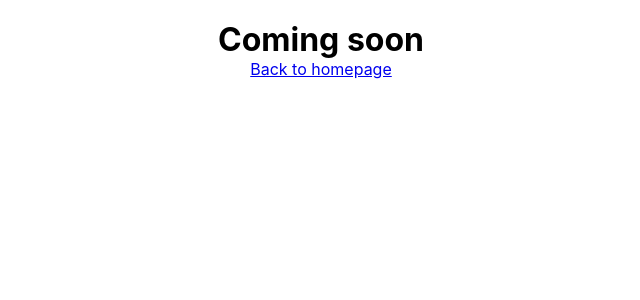
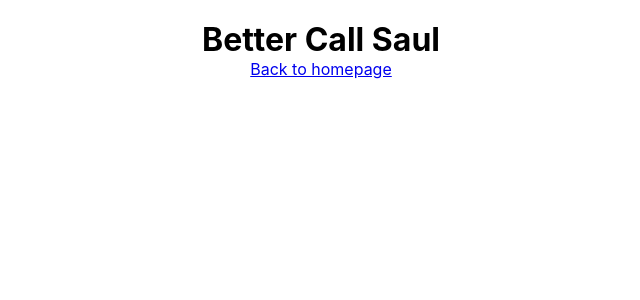
Before and after one commit to ClarissaWaldron/kodflix, a React (Create React App) app: page /bettercallsaul in a window 1280 px wide. Shown: the top 300 px of the page, without its empty margins (319-959 px from the left). Built offline with nearby package versions, Linux system fonts and the light colour scheme.

Commit message:
Task 14: pull request (#1)
* task14 pull request

* task14 pull request updates

```diff
--- a/src/App.js
+++ b/src/App.js
@@ -2,7 +2,7 @@
 import { BrowserRouter as Router, Route } from 'react-router-dom'
 import Gallery from './Gallery'
 import './App.css';
-import Tvshowinfo from './Tvshowinfo';
+import tvShowInfo from './tvShowInfoId';
 
 
 export default function App() {
@@ -11,7 +11,7 @@
     <div className="App">
       <br />
       <Route exact path ='/' component={Gallery} />
-      <Route path ='/:Tvshowinfo' component={Tvshowinfo} />
+      <Route path ='/:tvShowInfoId' component={tvShowInfo} />
     </div>
     </Router>
   );
--- a/src/Gallery.js
+++ b/src/Gallery.js
@@ -1,6 +1,6 @@
 import React from 'react';
-import getImproveTvShowInfo from './Improvetvshowinfo';
-import Tvshow from './Tvshow';
+import getImproveTvShowInfo from './improveTvShowInfo';
+import Tvshow from './tvShow';
 
 
 
--- a/src/Tvshow.js
+++ b/src/Tvshow.js
@@ -1,7 +1,7 @@
 import React from 'react';
 import {Link} from 'react-router-dom';
 
-export default function Tvshow (props) {
+export default function tvShow (props) {
     return (
           <Link to={`/` + props.id} className='item'>
              <img src={props.image} alt={props.name}/>
--- a/src/Tvshowinfo.js
+++ /dev/null
@@ -1,29 +0,0 @@
-import React from 'react';
-import { Link } from 'react-router-dom'
-
-export default class Tvshowinfo extends React.Component {
-
-    constructor () {
-        super();
-        this.state = {
-            welcomeMessage: 'Here are some details about the show.'
-        };
-    }
-
-    componentDidMount() {
-        setTimeout(() => {
-            this.setState ({
-                welcomeMessage: 'Coming soon'
-            });
-        }, 3000);
-    }
-
-    render () {
-        return (
-            <div>
-            <h1> {this.state.welcomeMessage}</h1>
-            <Link to='/'>Back to homepage</Link>
-        </div>
-    );
-    }
-}
--- /dev/null
+++ b/src/tvShowInfoId.js
@@ -0,0 +1,36 @@
+import React from 'react';
+import { Link } from 'react-router-dom'
+import getImproveTvShowInfo from './improveTvShowInfo';
+
+
+export default class tvShowInfoId extends React.Component {
+
+    constructor() {
+        super();
+        this.state = {
+            show: {}
+        };
+    }
+
+    componentDidMount() {
+        let tvShowInfoId = this.props.match.params.tvShowInfoId;
+        let show = getImproveTvShowInfo().find((show) => {
+            return show.id === tvShowInfoId;
+        });
+        this.setState({
+            show
+        });
+
+    }
+
+    render() {
+
+        return (
+            <div>
+                <h1>{this.state.show.name}</h1>
+                <Link to='/'>Back to homepage</Link>
+            </div>
+        );
+
+    }
+}
```
